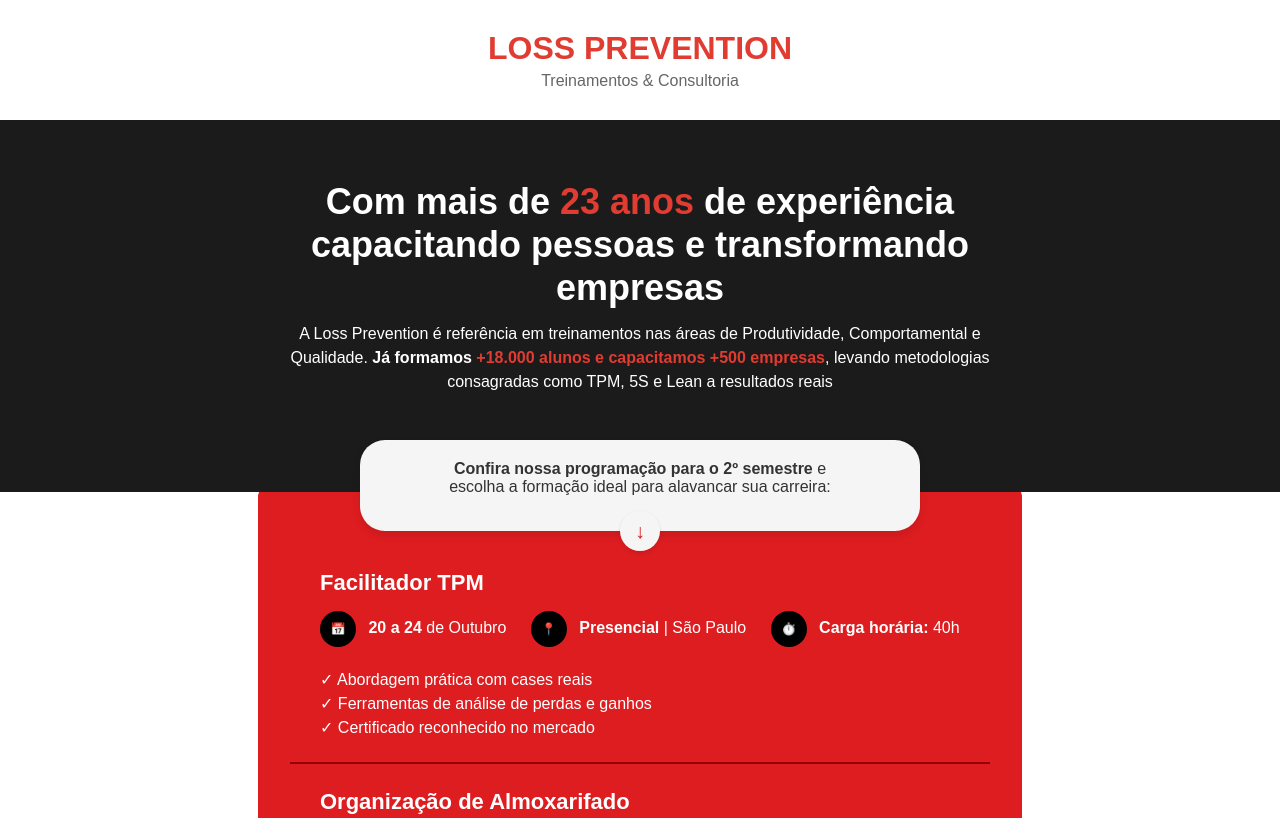
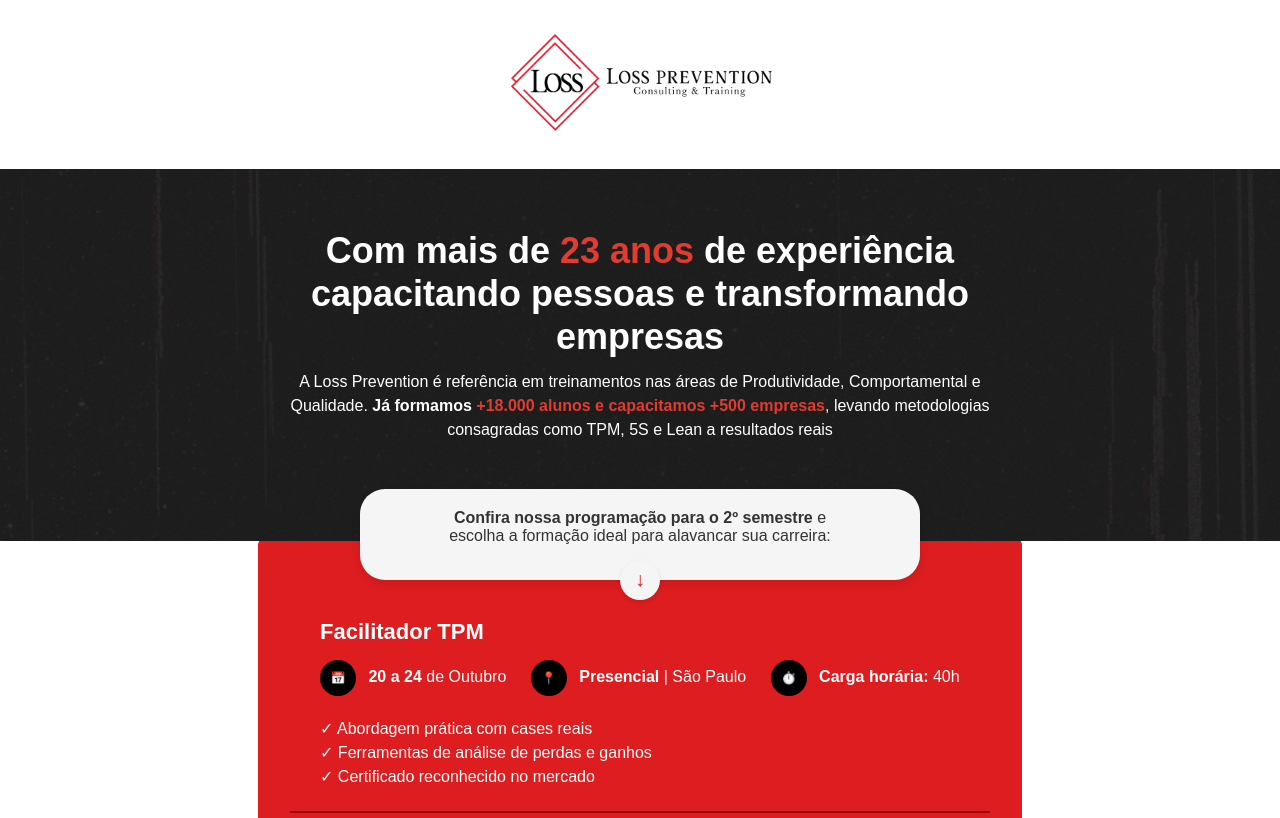
Before and after one commit to not-kode/emailCursosLoss, a plain HTML site: page index.html in a window 1280 px wide. Shown: the top 818 px of the page. Drawn offline with Linux system fonts and the light colour scheme.

Commit message:
Restore original images with optimized versions for better Vercel performance

```diff
--- a/index.html
+++ b/index.html
@@ -72,8 +72,7 @@
                     <!-- Header com Logo -->
                     <tr>
                         <td align="center" style="padding:30px 20px; background-color:#ffffff;">
-                            <h1 style="margin:0; font-size:32px; font-weight:bold; color:#E03C31;">LOSS PREVENTION</h1>
-                            <p style="margin:5px 0 0 0; font-size:16px; color:#666;">Treinamentos & Consultoria</p>
+                            <img src="logo-loss-prevention-optimized.png" alt="Loss Prevention" style="max-width:300px; height:auto;">
                         </td>
                     </tr>
 
@@ -83,7 +82,7 @@
                 <div style="position:relative; height:365px;">
                     <!-- Seção Escura - Posição absoluta -->
                     <div style="position:absolute; top:0; left:0; right:0; background-color:#1f1e1f; color:white; text-align:center; padding:40px 20px 32px 20px; height:300px; z-index:1;">
-                        <div style="position:absolute; top:0; left:0; right:0; bottom:0; background-color:#000000; opacity:0.1; z-index:-1;"></div>
+                        <div style="position:absolute; top:0; left:0; right:0; bottom:0; background-image:url('background-glitch-optimized.jpg'); background-size:cover; background-position:center; opacity:0.1; z-index:-1;"></div>
                         <div class="mobile-container" style="width:800px; margin:0 auto; padding:20px; position:relative; z-index:1; box-sizing:border-box;">
                         <h1 class="mobile-text" style="margin:0 0 12px 0; font-size:36px; font-weight:bold; line-height:1.2;">
                             Com mais de <span style="color:#E03C31;">23 anos</span> de experiência<br>capacitando pessoas e transformando empresas
@@ -223,7 +222,7 @@
                 <table width="100%" cellpadding="0" cellspacing="0" border="0">
                     <tr>
                         <td align="center" style="background-color:#f4f4f4; padding:30px 20px; border:2px solid #ccc;">
-                            <h2 style="margin:0 0 15px 0; font-size:24px; font-weight:bold; color:#E03C31;">LOSS PREVENTION</h2>
+                            <img src="logo-loss-prevention-optimized.png" alt="Loss Prevention" style="max-width:150px; height:auto; margin-bottom:15px;">
                             <p style="margin:0 0 10px 0; font-size:18px; font-weight:bold; color:#E03C31;">
                                 www.lossprevention.com.br
                             </p>
```
Also changed, not shown: background-glitch-optimized.jpg (added), logo-loss-prevention-optimized.png (added).
